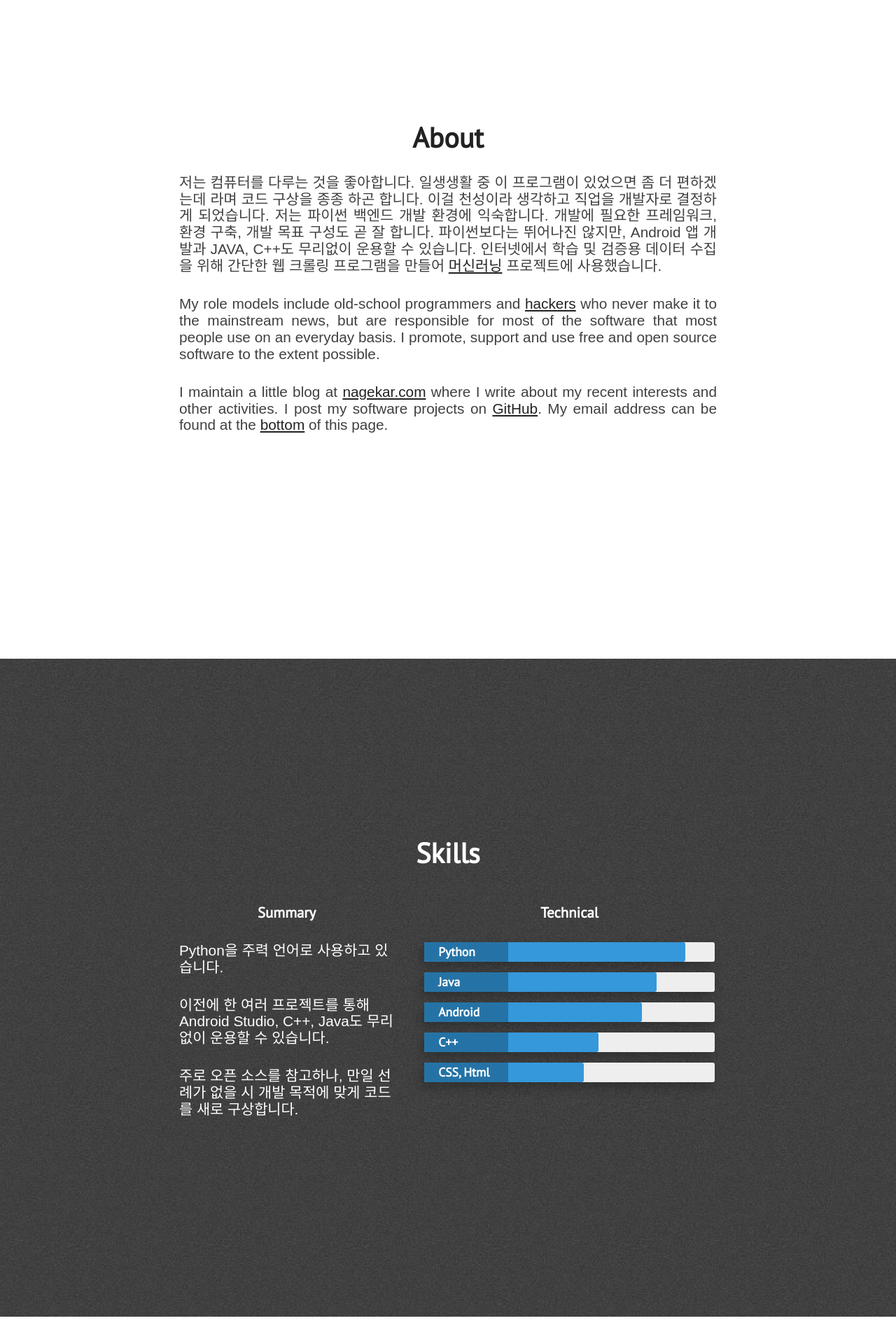
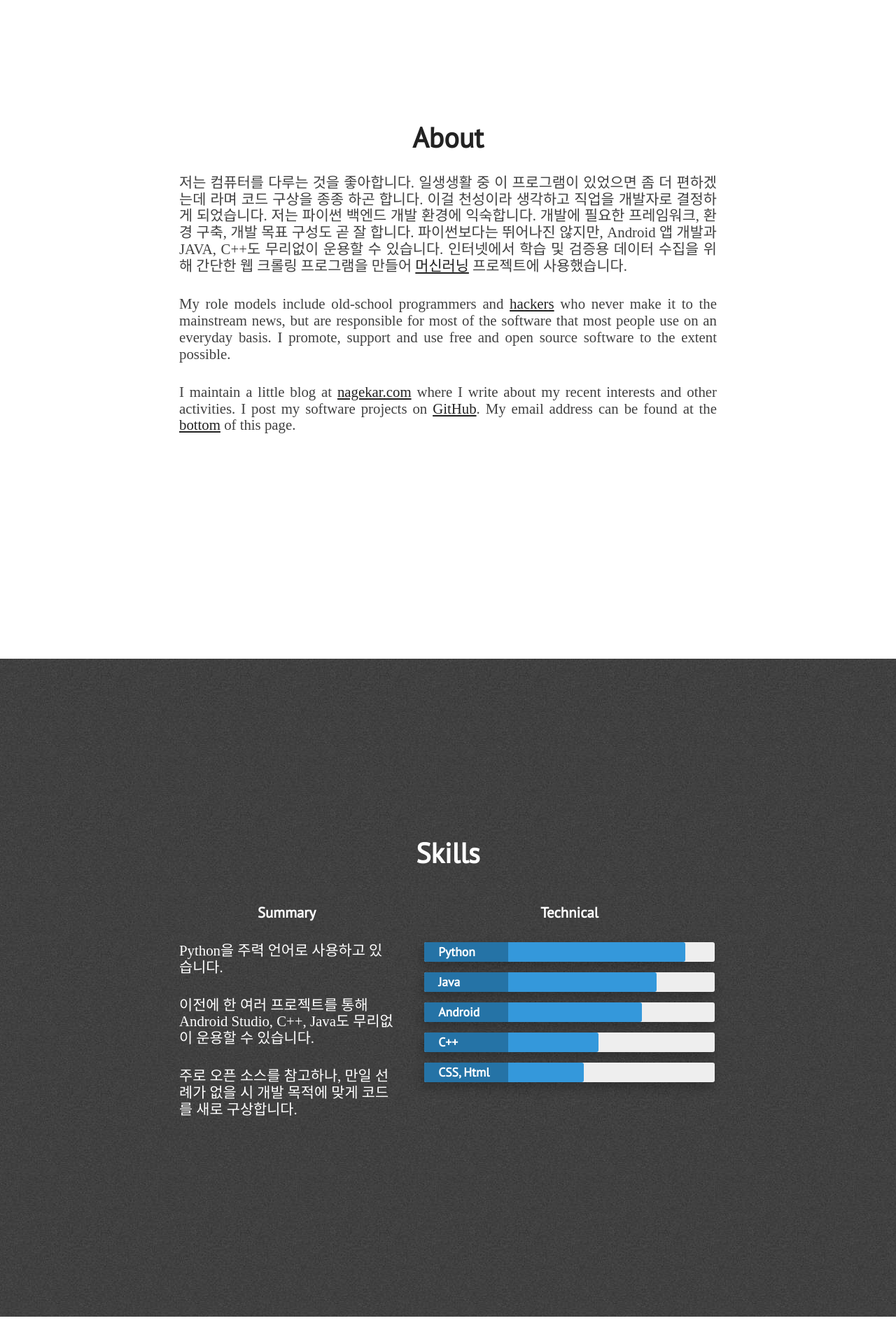
Before and after one commit to SongChaeYoung98/SongChaeYoung98.github.io, a Jekyll site: the page built from index.html, in a window 1280 px wide. Shown: the part 1019-2939 px from the top of the page at 70% size. Built offline with Jekyll 4.4.1, drawn with Linux system fonts in a browser that asks for light colours; nearby versions of some CDN libraries.

Commit message:
Update main.css

```diff
--- a/assets/css/main.css
+++ b/assets/css/main.css
@@ -222,25 +222,37 @@
   color: #fff;
 }
 
+/* @font-face {
+	font-family: 'Gmarket Sans';    font-style: normal;    font-weight: 300;
+	src: local('Gmarket Sans Light'), local('GmarketSans-Light'),
+	url('http://script.ebay.co.kr/fonts/GmarketSansLight.woff2') format('woff2'),
+	url('http://script.ebay.co.kr/fonts/GmarketSansLight.woff') format('woff'); */
+
 .paragraph-text {
   /* font-family: 'PT Sans', sans-serif; */
   /* font-family: 'Nanum Gothic', sans-serif; */
   /* font-family: 'Noto Sans KR', sans-serif; */
-  font-family: 'Noto Sans KR', sans-serif;
+  font-family: 'Gmarket Sans';
+  font-style: normal;
   font-size: 20.8px;
   font-size: 1.3rem;
   margin: 30px auto;
   color: #404040;
-  font-weight: 400;
+  font-weight: 300;
+  src: local('Gmarket Sans Light'), local('GmarketSans-Light'),
+	url('http://script.ebay.co.kr/fonts/GmarketSansLight.woff2') format('woff2'),
+	url('http://script.ebay.co.kr/fonts/GmarketSansLight.woff') format('woff');
+
 }
 
 .paragraph-text-normal {
-  /* font-family: 'PT Sans', sans-serif; */
-  /* font-family: 'Nanum Gothic', sans-serif; */
-  /* font-family: 'Noto Sans KR', sans-serif; */
-  font-family: 'Noto Sans KR', sans-serif;
+  font-family: 'Gmarket Sans';
+  font-style: normal;
   color: #404040;
-  font-weight: 400;
+  font-weight: 300;
+  src: local('Gmarket Sans Light'), local('GmarketSans-Light'),
+	url('http://script.ebay.co.kr/fonts/GmarketSansLight.woff2') format('woff2'),
+	url('http://script.ebay.co.kr/fonts/GmarketSansLight.woff') format('woff');
 }
 
 .pt-sans-font {
```
